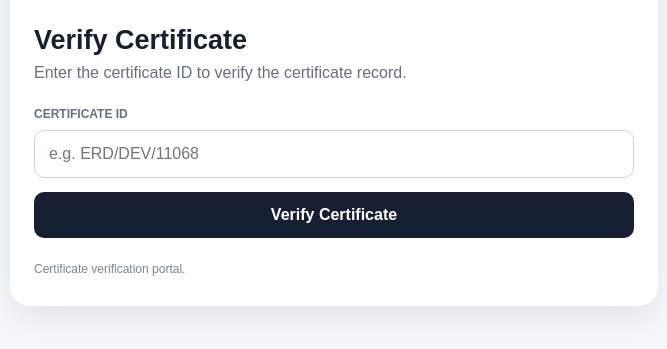
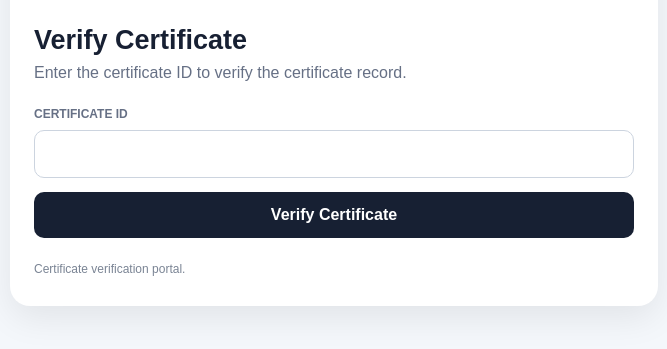
Before and after one commit to Ensino431/Ensino-Certificate-verification-, a plain HTML site: page index.html in a window 1280 px wide. Shown: the part 105-454 px from the top of the page, without its empty margins (306-973 px from the left). Drawn offline with Linux system fonts and the light colour scheme.

Commit message:
Update index.html

```diff
--- a/index.html
+++ b/index.html
@@ -30,7 +30,7 @@ button{width:100%;padding:14px;border:0;border-radius:10px;background:#172033;co
 <p class="intro">Enter the certificate ID to verify the certificate record.</p>
 
 <label for="cert">Certificate ID</label>
-<input id="cert" placeholder="e.g. ERD/DEV/11068" autocomplete="off">
+<input id="cert" placeholder="" autocomplete="off">
 <button onclick="verify()">Verify Certificate</button>
 
 <div id="error" class="error">Certificate ID not found. Please check the ID and try again.</div>
```
